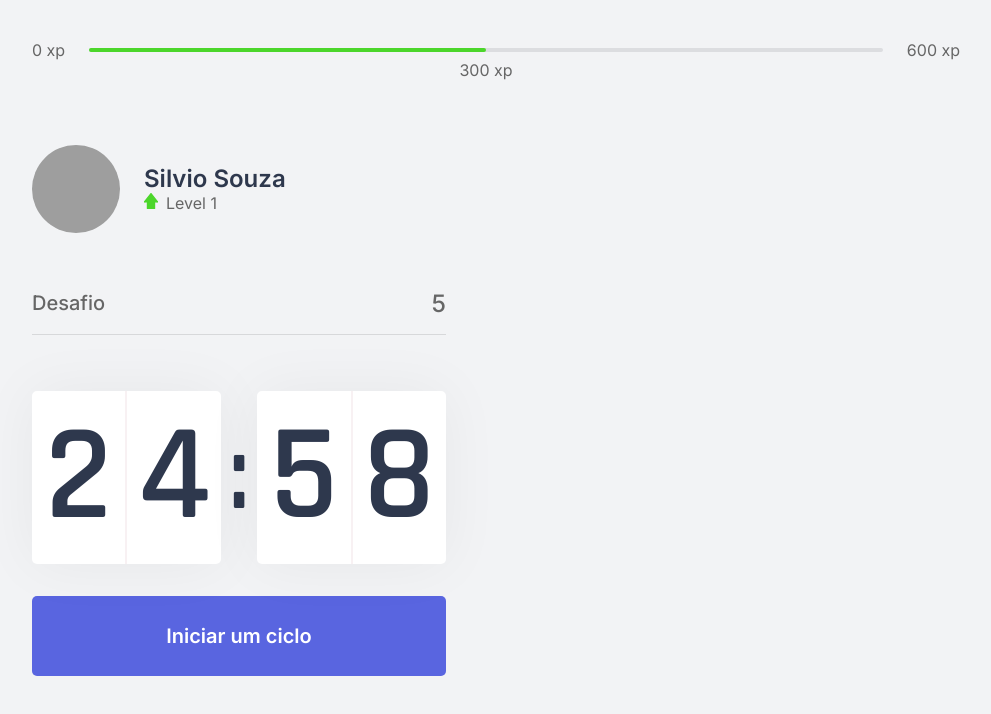
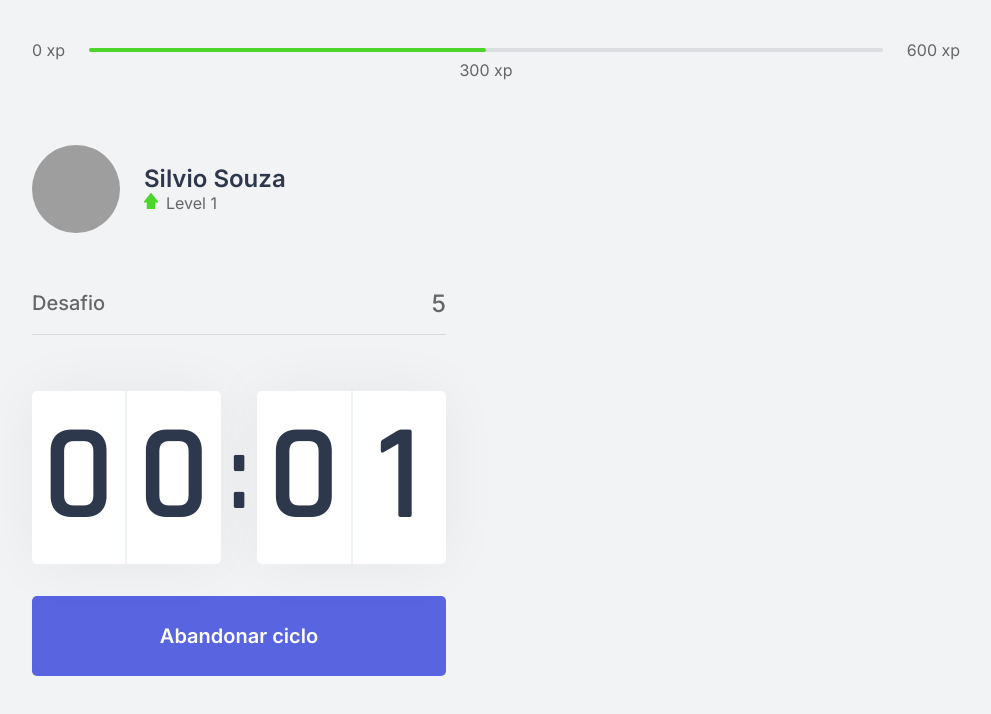
Before and after one commit to SJblu/nlw4_react_moveit, a Next.js app: page / in a window 1280 px wide. Both pictures are taken after a click on the button "Iniciar um ciclo". Shown: the top 714 px of the page, without its empty margins (144-1135 px from the left). Built offline with nearby package versions, Linux system fonts and the light colour scheme; grey boxes are pictures that could not be loaded.

Commit message:
Inicio dia 03; Finalizado componente de timer

```diff
--- a/src/components/Countdown.tsx
+++ b/src/components/Countdown.tsx
@@ -1,9 +1,12 @@
 import { useState, useEffect } from 'react';
 import styles from '../styles/components/Countdown.module.css';
 
+let countdownTimeout: NodeJS.Timeout;
+
 export function Countdown() {
-    const [time, setTime] = useState(25 * 60);
-    const [active, setActive] = useState(false);
+    const [time, setTime] = useState(0.05 * 60);
+    const [isActive, setIsActive] = useState(false);
+    const [hasFinished, setHasFinished] = useState(false);
 
     const minutes = Math.floor(time / 60);
     const seconds = time % 60;
@@ -12,17 +15,26 @@
     const [secondLeft, secondRight] = String(seconds).padStart(2, '0').split('');
 
     function startCountdown() {
-        setActive(true);
+        setIsActive(true);
 
     }
 
+    function resetCountdown() {
+        clearTimeout(countdownTimeout)
+        setIsActive(false);
+        setTime(0.05 * 60);
+    }
+
     useEffect(() => {
-        if (active && time > 0) {
-            setTimeout(() => {
+        if (isActive && time > 0) {
+            countdownTimeout = setTimeout(() => {
                 setTime(time - 1);
             }, 1000)
+        } else if (isActive && time === 0) {
+            setHasFinished(true);
+            setIsActive(false);
         }
-    }, [active, time])
+    }, [isActive, time])
 
     return (
         <div>
@@ -38,6 +50,24 @@
                 </div>
             </div>
 
+            {hasFinished ? (
+                <button
+                    disabled
+                    type='button'
+                    className={`${styles.countdownButton} ${styles.countdownButtonActive}`}
+                    onClick={resetCountdown}
+                >
+                    Ciclo encerrado
+                </button>
+            ) : (
+                    <>
+                        {isActive ? (
+                            <button
+                                className={styles.countdownButton}
+                            >
+                                Abandonar ciclo
+                            </button>
+                        ) : (
                                 <button
                                     type='button'
                                     className={styles.countdownButton}
@@ -45,6 +75,9 @@
                                 >
                                     Iniciar um ciclo
                                 </button>
+                            )}
+                    </>
+                )}
         </div>
 
     );
--- a/src/styles/components/Countdown.module.css
+++ b/src/styles/components/Countdown.module.css
@@ -59,6 +59,22 @@
     transition: background-color 0.2s;
 }
 
-.countdownButton:hover {
+.countdownButton:not(:disabled):hover {
     background: var(--dark-blue);
 }
+
+.countdownButtonActive {
+    background: var(--white);
+    color: var(--title);
+}
+
+.countdownButtonActive:not(:disabled):hover {
+    background: var(--red);
+    color: var(--white);
+}
+
+.countdownButton:disabled {
+    background: var(--white);
+    color: var(--text);
+    cursor: not-allowed;
+}
```
Lines whose indentation alone changed are shown as unchanged.
